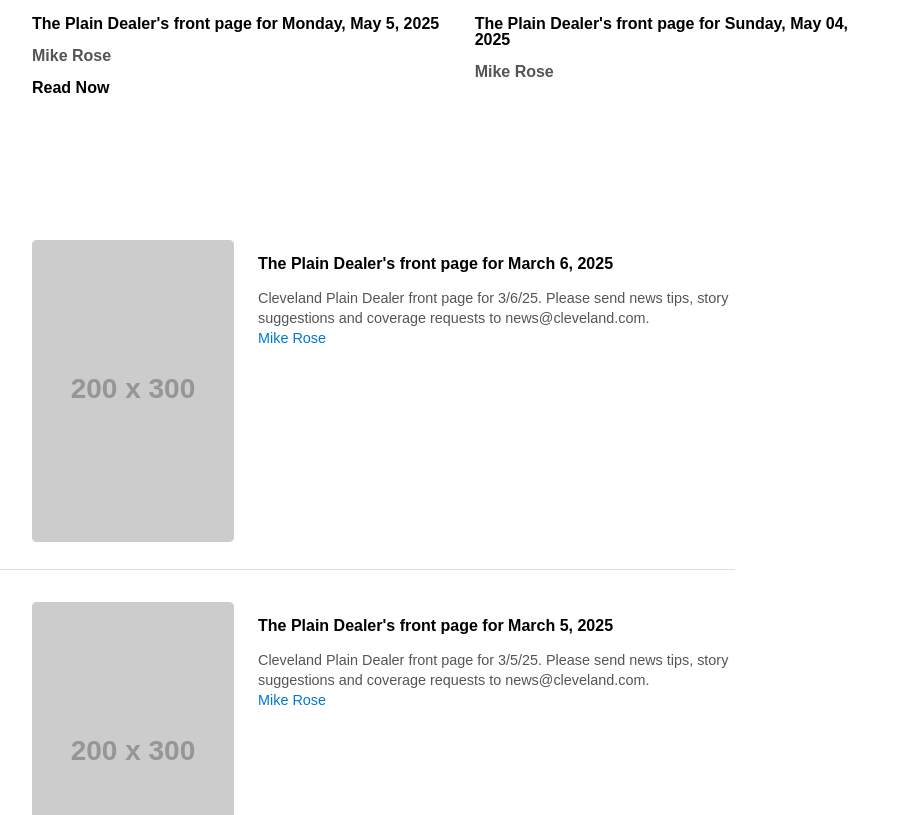
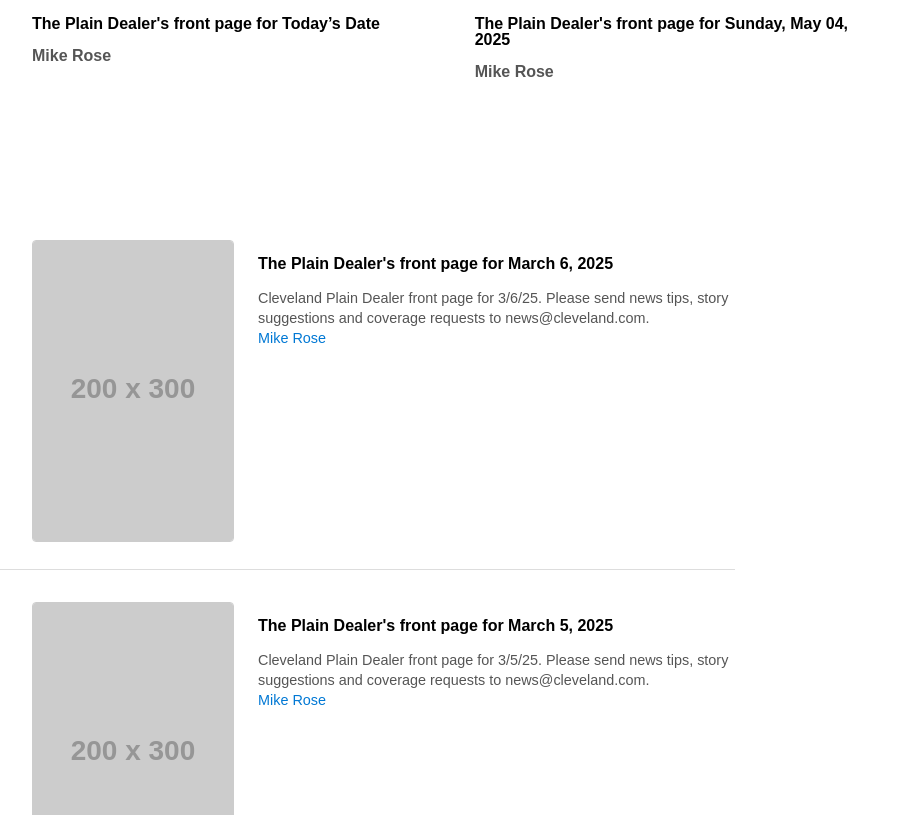
Before and after one commit to MattiaMad02/ProjectFrontend, a website: page index.html in a window 1280 px wide. Shown: the part 968-1783 px from the top of the page, without its empty margins (134-1050 px from the left). Drawn offline with Linux system fonts and the light colour scheme; placeholder pictures from the web are drawn by us.

Commit message:
tenth commit: tolta una scritta dimenticata

```diff
--- a/index.html
+++ b/index.html
@@ -62,7 +62,6 @@
                     <p class="small-text">
                         <a href="https://www.cleveland.com/staff/mrose/posts.html" target="_blank">Mike Rose</a>
                     </p>
-                    <a href="#" class="read-button">Read Now</a>
                 </div>
             </div>
             <div class="edition-preview" id="yesterday-edition">
```
